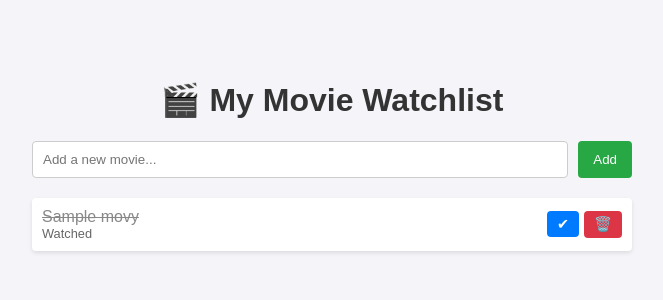
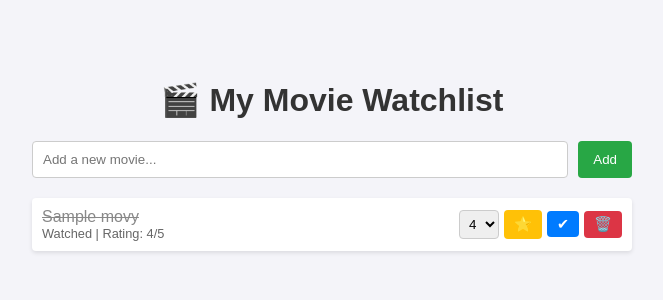
Before and after one commit to doucoures569-creator/movie-watchlist, a Flask app: page / in a window 1280 px wide. Shown: the top 300 px of the page, without its empty margins (308-971 px from the left). Run offline with Flask 3, Linux system fonts and the light colour scheme; tables that the repository leaves empty hold one stand-in row (values such as "Sample post"); parts of the project's set-up code (start-up, migrations or seed data) failed here and were passed over.

Commit message:
Update status and add a rating

```diff
--- a/app.py
+++ b/app.py
@@ -1,3 +1,4 @@
+# app.py
 from flask import Flask, g, render_template, request, redirect, url_for
 import sqlite3
 import os
@@ -26,8 +27,19 @@ def init_db():
             db.cursor().executescript(f.read())
         db.commit()
 
+def upgrade_db():
+    with app.app_context():
+        db = get_db()
+        try:
+            db.execute('ALTER TABLE movies ADD COLUMN rating INTEGER DEFAULT 0')
+            db.commit()
+        except sqlite3.OperationalError:
+            pass
+
 if not os.path.exists(DATABASE):
     init_db()
+else:
+    upgrade_db()
 
 @app.route('/', methods=['GET', 'POST'])
 def index():
@@ -60,5 +72,14 @@ def toggle_status(movie_id):
         db.commit()
     return redirect(url_for('index'))
 
+@app.route('/rate/<int:movie_id>', methods=['POST'])
+def rate_movie(movie_id):
+    rating = request.form.get('rating')
+    if rating and rating.isdigit() and 1 <= int(rating) <= 5:
+        db = get_db()
+        db.execute('UPDATE movies SET rating = ? WHERE id = ?', (int(rating), movie_id))
+        db.commit()
+    return redirect(url_for('index'))
+
 if __name__ == '__main__':
     app.run(debug=True)
--- a/schema.sql
+++ b/schema.sql
@@ -1,14 +1,9 @@
-CREATE TABLE users (
-    id INTEGER PRIMARY KEY AUTOINCREMENT,
-    username TEXT NOT NULL UNIQUE,
-    password TEXT NOT NULL
-);
-
+-- schema.sql
+DROP TABLE IF EXISTS movies;
 CREATE TABLE movies (
     id INTEGER PRIMARY KEY AUTOINCREMENT,
     user_id INTEGER NOT NULL,
     title TEXT NOT NULL,
     status TEXT DEFAULT 'To Watch',
-    rating INTEGER CHECK(rating >= 1 AND rating <= 5),
-    FOREIGN KEY (user_id) REFERENCES users (id)
+    rating INTEGER DEFAULT 0
 );
--- a/templates/index.html
+++ b/templates/index.html
@@ -1,3 +1,4 @@
+<!-- templates/index.html -->
 <!DOCTYPE html>
 <html lang="en">
 <head>
@@ -16,12 +17,15 @@
         button.delete-btn:hover { background-color: #c82333; }
         button.toggle-btn { background-color: #007bff; padding: 5px 10px; font-size: 0.9em; }
         button.toggle-btn:hover { background-color: #0069d9; }
+        button.rate-btn { background-color: #ffc107; color: black; padding: 5px 10px; font-size: 0.9em; }
+        button.rate-btn:hover { background-color: #e0a800; }
         ul { list-style-type: none; padding: 0; }
         li { background: white; margin: 5px 0; padding: 10px; border-radius: 4px; box-shadow: 0 2px 4px rgba(0,0,0,0.1); display: flex; justify-content: space-between; align-items: center;}
-        .actions { display: flex; gap: 5px; }
+        .actions { display: flex; gap: 5px; align-items: center; }
         .movie-info { display: flex; flex-direction: column; }
         .status { font-size: 0.8em; color: #666; }
         .watched .title { text-decoration: line-through; color: #888; }
+        select { padding: 5px; border-radius: 4px; border: 1px solid #ccc; }
     </style>
 </head>
 <body>
@@ -38,9 +42,19 @@
             <li class="{% if movie['status'] == 'Watched' %}watched{% endif %}">
                 <div class="movie-info">
                     <span class="title">{{ movie['title'] }}</span>
-                    <span class="status">{{ movie['status'] }}</span>
+                    <span class="status">{{ movie['status'] }} | Rating: {{ movie['rating'] }}/5</span>
                 </div>
                 <div class="actions">
+                    <form method="POST" action="/rate/{{ movie['id'] }}" style="margin: 0; display: flex; gap: 5px;">
+                        <select name="rating">
+                            <option value="1" {% if movie['rating'] == 1 %}selected{% endif %}>1</option>
+                            <option value="2" {% if movie['rating'] == 2 %}selected{% endif %}>2</option>
+                            <option value="3" {% if movie['rating'] == 3 %}selected{% endif %}>3</option>
+                            <option value="4" {% if movie['rating'] == 4 %}selected{% endif %}>4</option>
+                            <option value="5" {% if movie['rating'] == 5 %}selected{% endif %}>5</option>
+                        </select>
+                        <button class="rate-btn" type="submit">⭐</button>
+                    </form>
                     <form method="POST" action="/toggle/{{ movie['id'] }}" style="margin: 0;">
                         <button class="toggle-btn" type="submit">✔</button>
                     </form>
```
